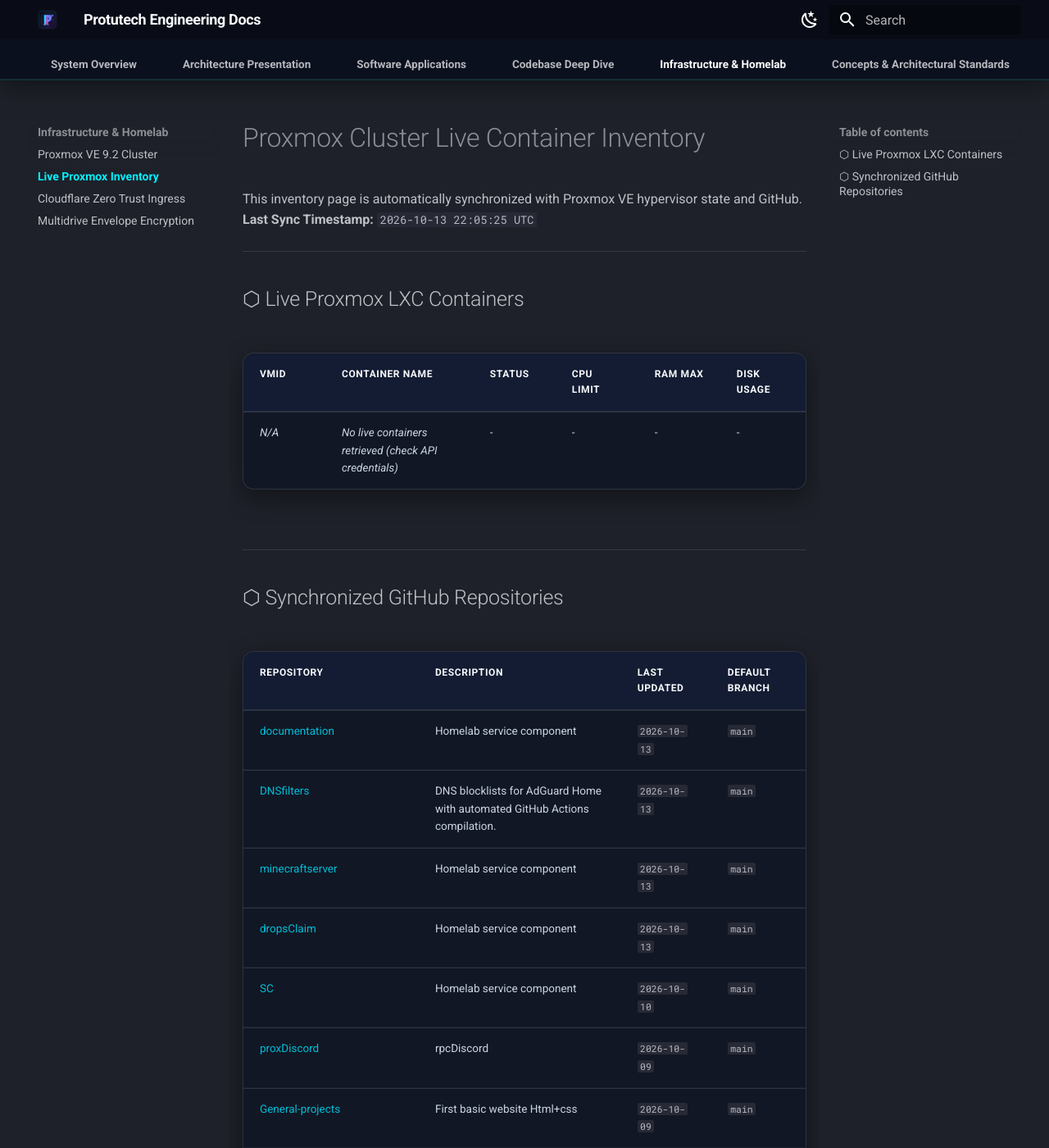
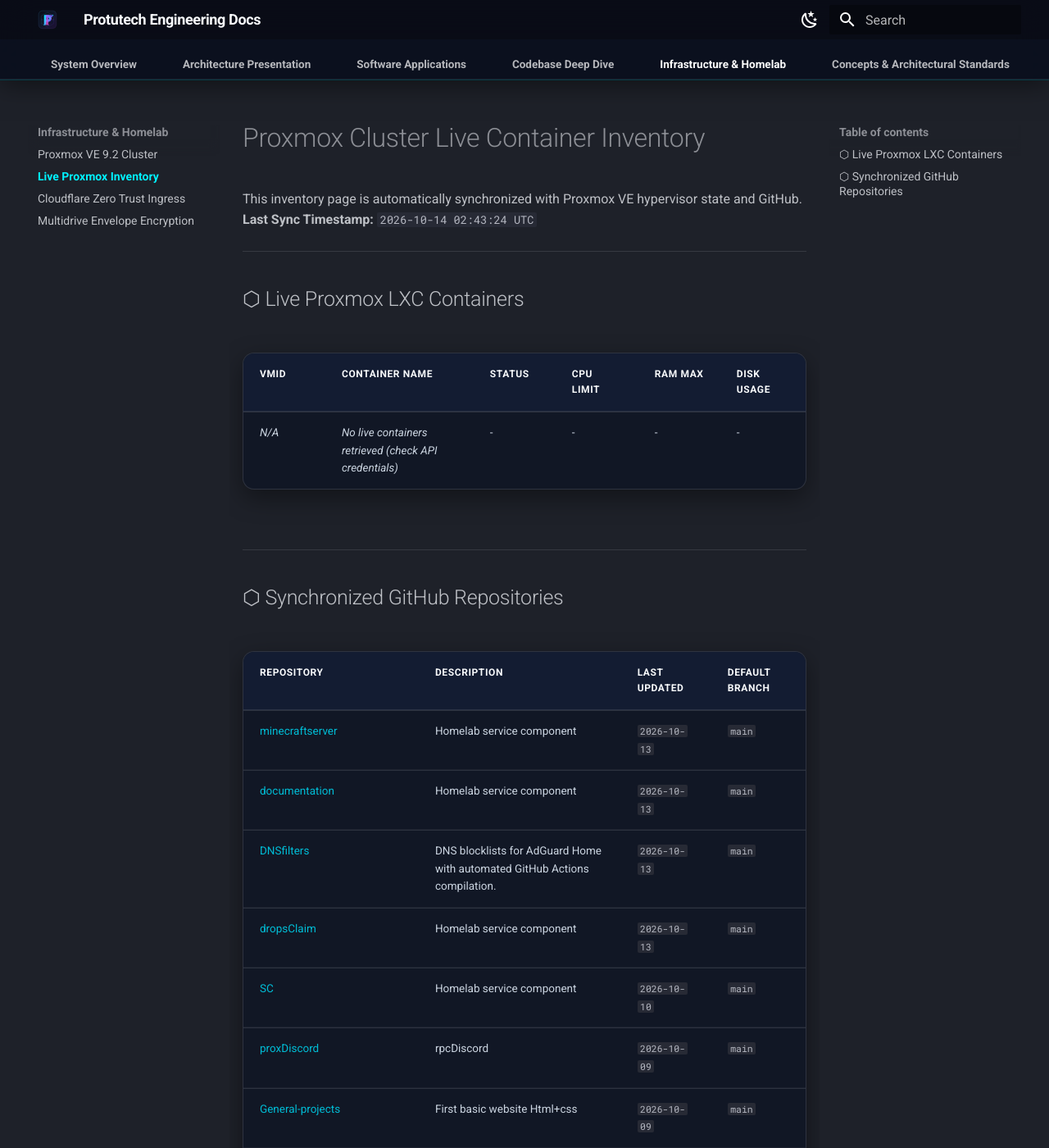
Before and after one commit to IAndrexI/documentation, an MkDocs documentation site: the page built from docs/infra/proxmox-live-inventory.md, in a window 1280 px wide and 1400 px high. Shown: the whole window at 82% size. Built offline with MkDocs 1.6.1 and Material for MkDocs 9.7.7, drawn with Linux system fonts in a browser that asks for light colours.

Commit message:
chore(auto-update): sync live Proxmox containers and GitHub repos [skip ci]

```diff
--- a/docs/infra/proxmox-live-inventory.md
+++ b/docs/infra/proxmox-live-inventory.md
@@ -1,7 +1,7 @@
 # Proxmox Cluster Live Container Inventory
 
 This inventory page is automatically synchronized with Proxmox VE hypervisor state and GitHub.
-**Last Sync Timestamp:** `2026-10-13 22:05:25 UTC`
+**Last Sync Timestamp:** `2026-10-14 02:43:24 UTC`
 
 ---
 
@@ -17,9 +17,9 @@
 
 | Repository | Description | Last Updated | Default Branch |
 | :--- | :--- | :--- | :--- |
+| [minecraftserver](https://github.com/IAndrexI/minecraftserver) | Homelab service component | `2026-10-13` | `main` |
 | [documentation](https://github.com/IAndrexI/documentation) | Homelab service component | `2026-10-13` | `main` |
 | [DNSfilters](https://github.com/IAndrexI/DNSfilters) | DNS blocklists for AdGuard Home with automated GitHub Actions compilation. | `2026-10-13` | `main` |
-| [minecraftserver](https://github.com/IAndrexI/minecraftserver) | Homelab service component | `2026-10-13` | `main` |
 | [dropsClaim](https://github.com/IAndrexI/dropsClaim) | Homelab service component | `2026-10-13` | `main` |
 | [SC](https://github.com/IAndrexI/SC) | Homelab service component | `2026-10-10` | `main` |
 | [proxDiscord](https://github.com/IAndrexI/proxDiscord) | rpcDiscord | `2026-10-09` | `main` |
```
